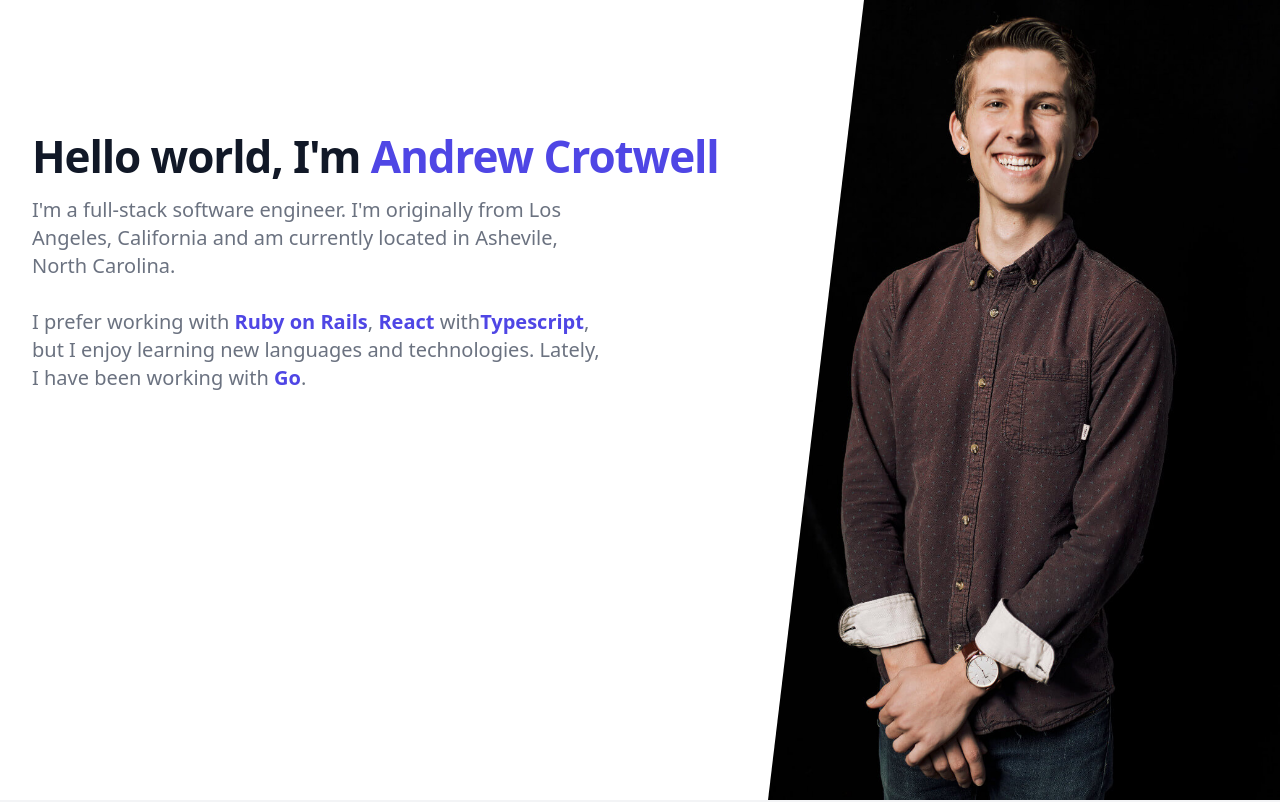
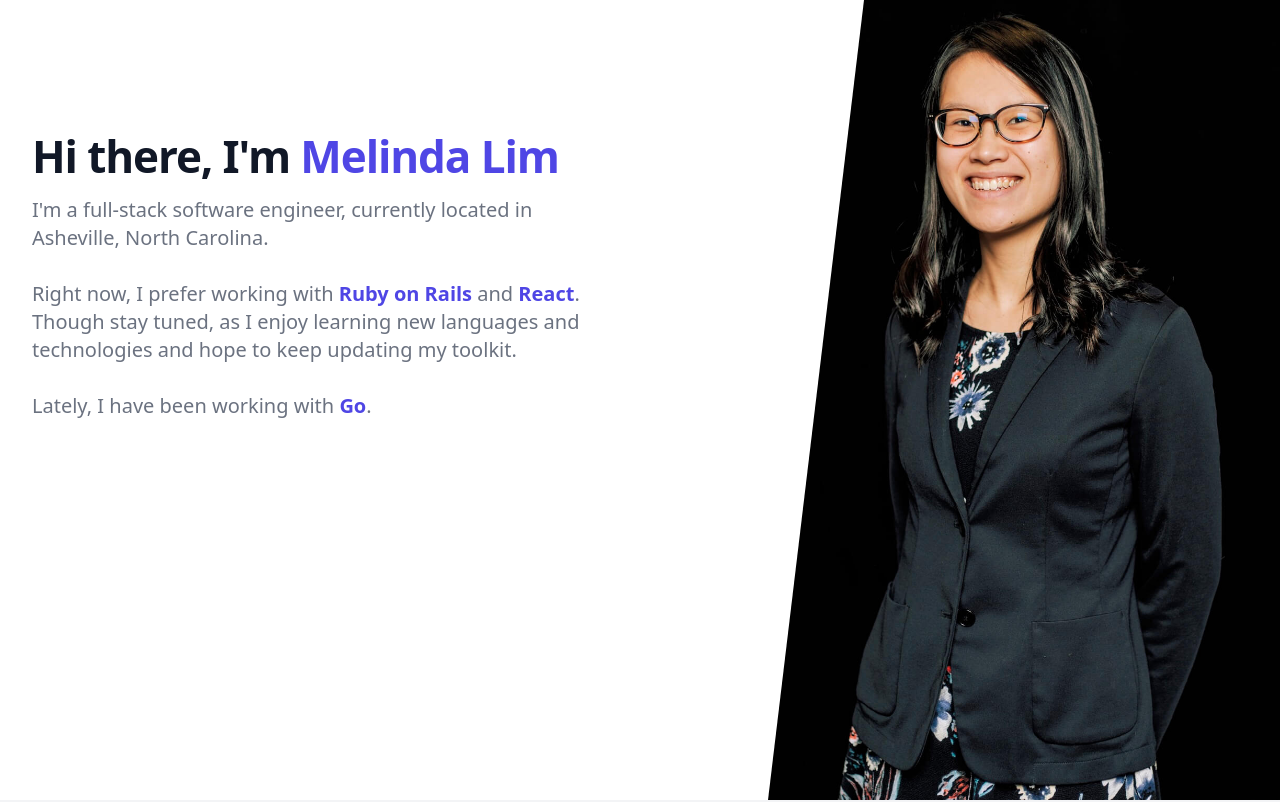
Before and after one commit to melinda-hl-lim/mhlim.com, a Next.js app: page / in a window 1280 px wide. Shown: the top 802 px of the page. Built offline with nearby package versions, Linux system fonts and the light colour scheme.

Commit message:
Melinda-ify the index page

```diff
--- a/components/home/hero.js
+++ b/components/home/hero.js
@@ -23,7 +23,7 @@ export default function Hero() {
             <div className="md:block lg:hidden flex justify-center">
               <img
                 className="object-cover object-top w-full h-full mx-auto"
-                src="/assets/images/andrew_min.jpg"
+                src="/assets/images/melinda_body.jpg"
                 alt=""
                 style={{
                   borderRadius: '50%',
@@ -35,24 +35,24 @@ export default function Hero() {
 
             <div className="text-center lg:text-left sm:mt-12">
               <h1 className="text-4xl tracking-tight font-extrabold text-gray-900 sm:text-5xl md:text-6xl">
-                <span className="block xl:inline">Hello world, I&#39;m </span>
-                <span className="block text-indigo-600 xl:inline">Andrew Crotwell</span>
+                <span className="block xl:inline">Hi there, I&#39;m </span>
+                <span className="block text-indigo-600 xl:inline">Melinda Lim</span>
               </h1>
               <p
                 className="mt-3 mb-4 text-base text-gray-500 sm:mt-5 sm:text-lg sm:max-w-xl sm:mx-auto md:mt-5 md:text-xl lg:mx-0"
               >
-                I&apos;m a full-stack software engineer. I&apos;m originally from Los Angeles,
-                California and am currently located in Ashevile, North Carolina.
+                I&apos;m a full-stack software engineer, currently located in Asheville, North Carolina.
                 <br />
                 <br />
-                I prefer working with
+                Right now, I prefer working with
                 <span className="text-indigo-600 font-semibold"> Ruby on Rails</span>
-                ,
+                {' '}
+                and
                 <span className="text-indigo-600 font-semibold"> React</span>
-                {' '}
-                with
-                <span className="text-indigo-600 font-semibold">Typescript</span>
-                , but I enjoy learning new languages and technologies.
+                .
+                Though stay tuned, as I enjoy learning new languages and technologies and hope to keep updating my toolkit.
+                <br />
+                <br />
                 Lately, I have been working with
                 <span className="text-indigo-600 font-semibold"> Go</span>
                 .
@@ -64,7 +64,7 @@ export default function Hero() {
       <div className="hidden lg:block lg:absolute lg:inset-y-0 lg:right-0 lg:w-1/2 bg-black">
         <img
           className="hidden lg:block object-top object-cover h-full ml-auto"
-          src="/assets/images/andrew_min.jpg"
+          src="/assets/images/melinda_body.jpg"
           alt=""
         />
       </div>
--- a/pages/index.js
+++ b/pages/index.js
@@ -10,7 +10,7 @@ export default function Home() {
       <Layout>
         <Head>
           <title>
-            Andrew Crotwell, Fullstack Web Developer
+            Melinda Lim, Fullstack Web Developer
           </title>
         </Head>
         <Hero />
```
Also changed, not shown: public/assets/images/melinda_body.jpg (added), 1 other file (tests, documents, lock files or other folders).
